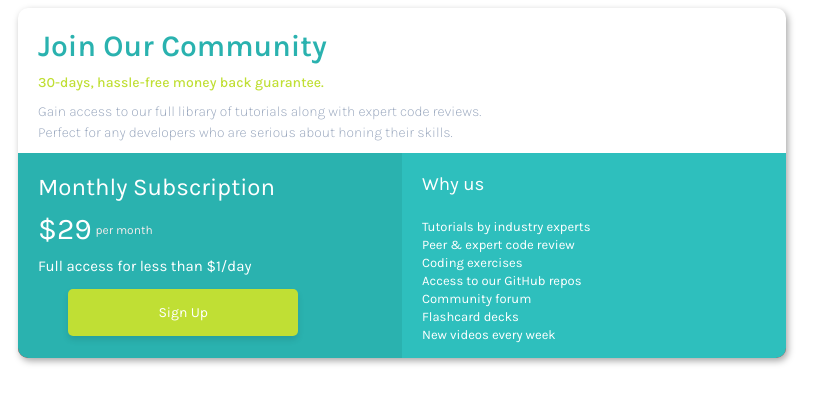
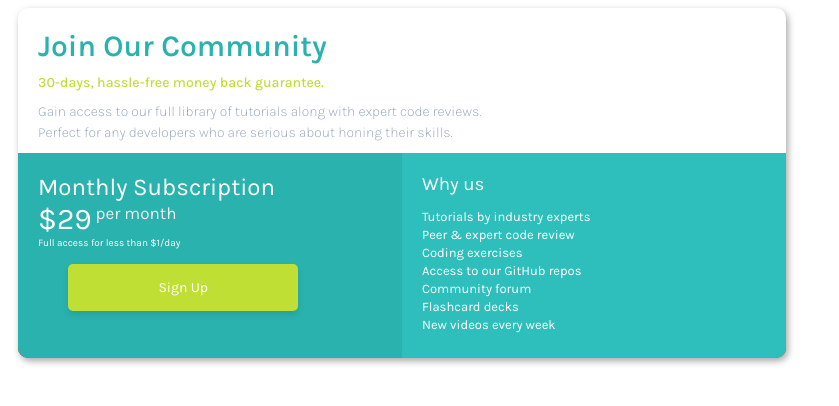
Before and after one commit to Codak1995/Pricing-frontend, a plain HTML site: page index.html in a window 1280 px wide. Shown: the whole page, without its empty margins (0-839 px from the left). Drawn offline with Linux system fonts and the light colour scheme.

Commit message:
Update style.css

```diff
--- a/style.css
+++ b/style.css
@@ -70,7 +70,6 @@ h4, h1, h2, h3, p {
     color: white;
     padding-left: 20px;
     padding-top: 20px;
-    padding-bottom: 10px;
     font-weight: 400;
 }
 
@@ -93,7 +92,6 @@ ul li {
     font-weight: 400;
     font-size: 1.5em;
     padding-top: 20px;
-    margin-bottom: 10px;
 }
 
 #left-box h1 {
@@ -113,24 +111,20 @@ font-weight: 400;
 #per {
     color: rgb(243, 235, 235);
     position: relative;
-    font-size: 12px;
-    top: -5px;
+    font-size: 17px;
+    top: -10px;
 }
 
 #price, #per {
     display: inline-block;
 }
- #pricing {
-    padding-bottom: 10px;
- }
 #price, #per {
     display: inline-block;
 }
 #access {
     color: white;
     padding-left: 20px;
-    padding-bottom: 14px;
-    font-size: 15px;
+    font-size: 10px;
 }
 #left-box h1, span {
     position: relative;
@@ -175,6 +169,9 @@ button:hover {
         height: 440px;
     }
 
+    #access {
+        padding-bottom: 15px;
+    }
     #card-container {
         height: 260px;
          flex-direction: row;
```
